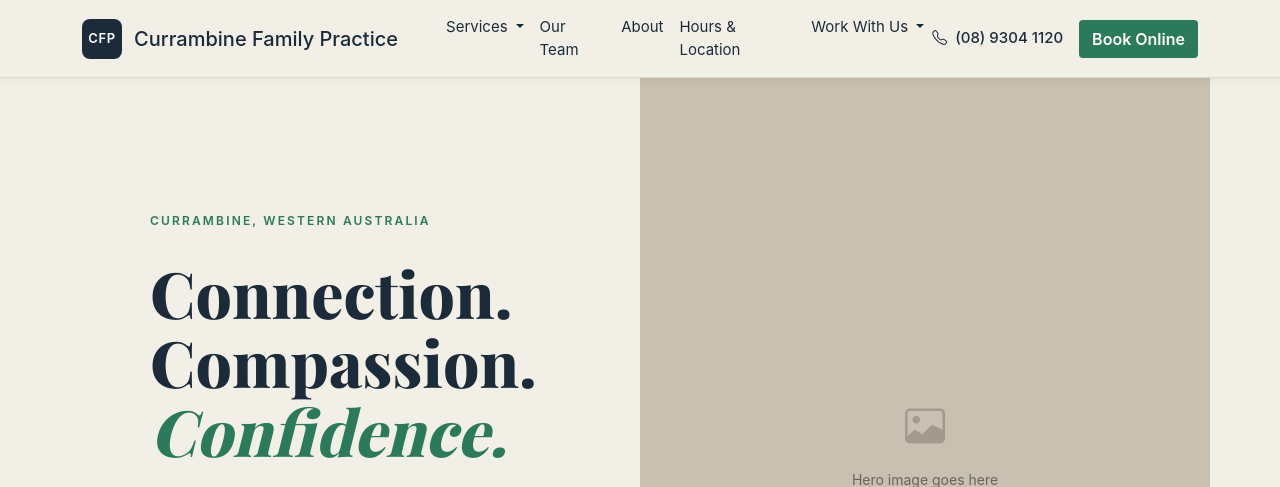
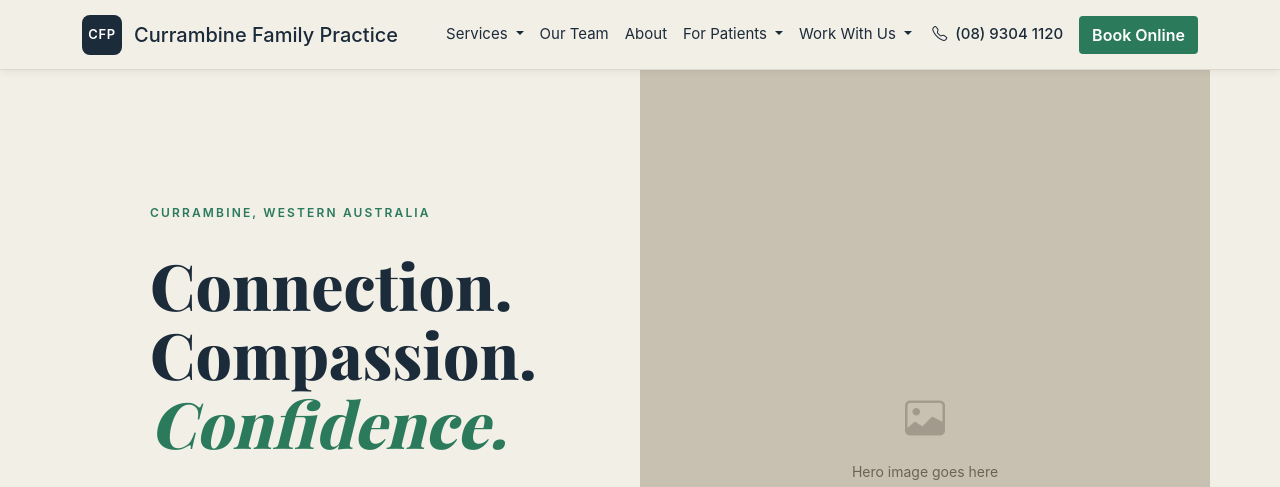
Before and after one commit to Luc45K0h75/Currambine-FP-Website, a Flask app: page / in a window 1280 px wide. Shown: the top 487 px of the page. Run offline with Flask 3, Linux system fonts and the light colour scheme; some web fonts are replaced.

Commit message:
Updated navbar and routes.py to include a for patients section

```diff
--- a/app/routes.py
+++ b/app/routes.py
@@ -17,11 +17,17 @@ def about():
 def services():
     return render_template('services.html')
 
-
 @main.route('/contact')
 def contact():
     return render_template('contact.html')
 
+@main.route('/fees')
+def fees():
+    return render_template('fees.html')
+
+@main.route('/faq')
+def faq():
+    return render_template('faq.html')
 
 @main.route('/appointments')
 def appointments():
--- a/app/templates/base.html
+++ b/app/templates/base.html
@@ -49,8 +49,16 @@
                         <li class="nav-item">
                             <a class="nav-link {{ 'active' if request.endpoint == 'main.about' }}" href="{{ url_for('main.about') }}">About</a>
                         </li>
-                        <li class="nav-item">
-                            <a class="nav-link {{ 'active' if request.endpoint == 'main.contact' }}" href="{{ url_for('main.contact') }}">Hours &amp; Location</a>
+                        <li class="nav-item dropdown">
+                            <a class="nav-link dropdown-toggle {{ 'active' if request.endpoint in ['main.contact', 'main.fees', 'main.faq'] }}"
+                                href="#" role="button" data-bs-toggle="dropdown">
+                                For Patients
+                            </a>
+                            <ul class="dropdown-menu">
+                                <li><a class="dropdown-item" href="{{ url_for('main.contact') }}">Hours &amp; Location</a></li>
+                                <li><a class="dropdown-item" href="{{ url_for('main.fees') }}">Fees &amp; Cancellations</a></li>
+                                 <li><a class="dropdown-item" href="{{ url_for('main.faq') }}">FAQ</a></li>
+                            </ul>
                         </li>
                         <li class="nav-item dropdown">
                             <a class="nav-link dropdown-toggle" href="#" role="button" data-bs-toggle="dropdown">
```
Also changed, not shown: app/templates/faq.html (added), app/templates/fees.html (added).
